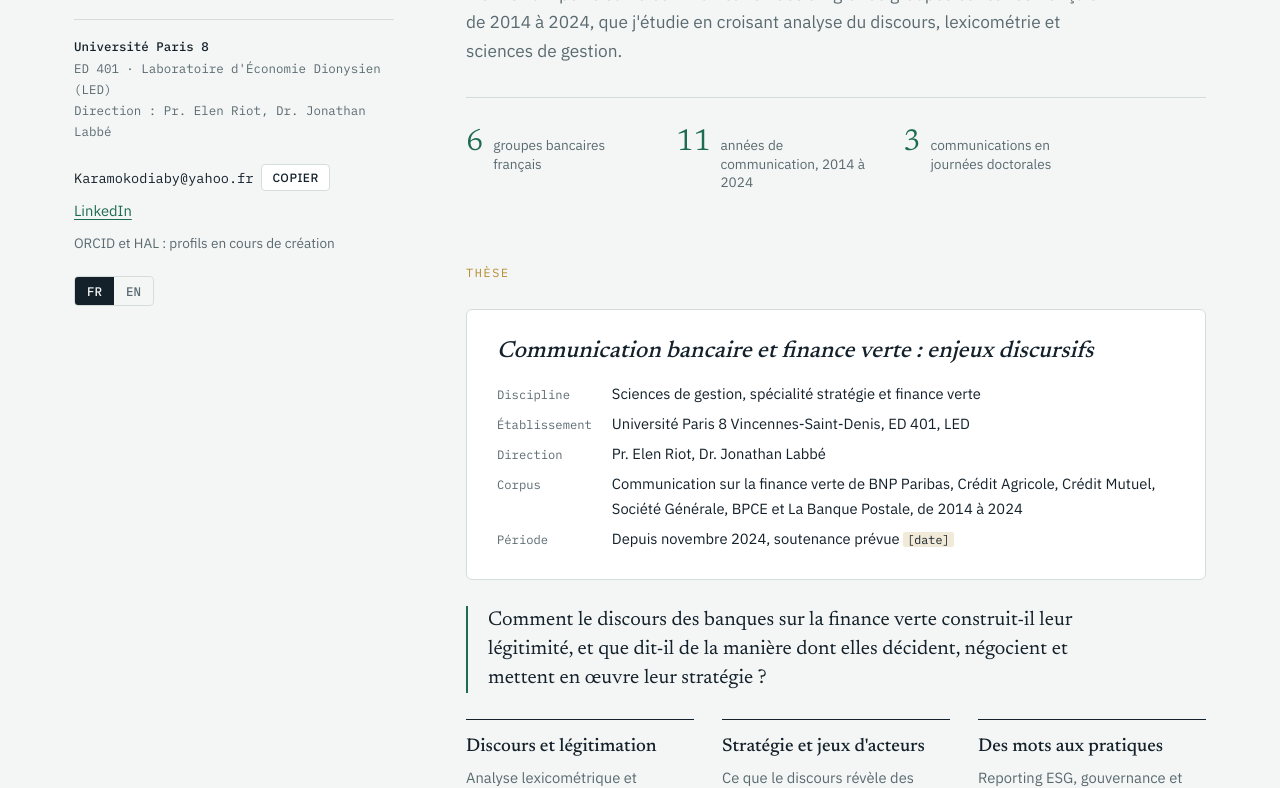
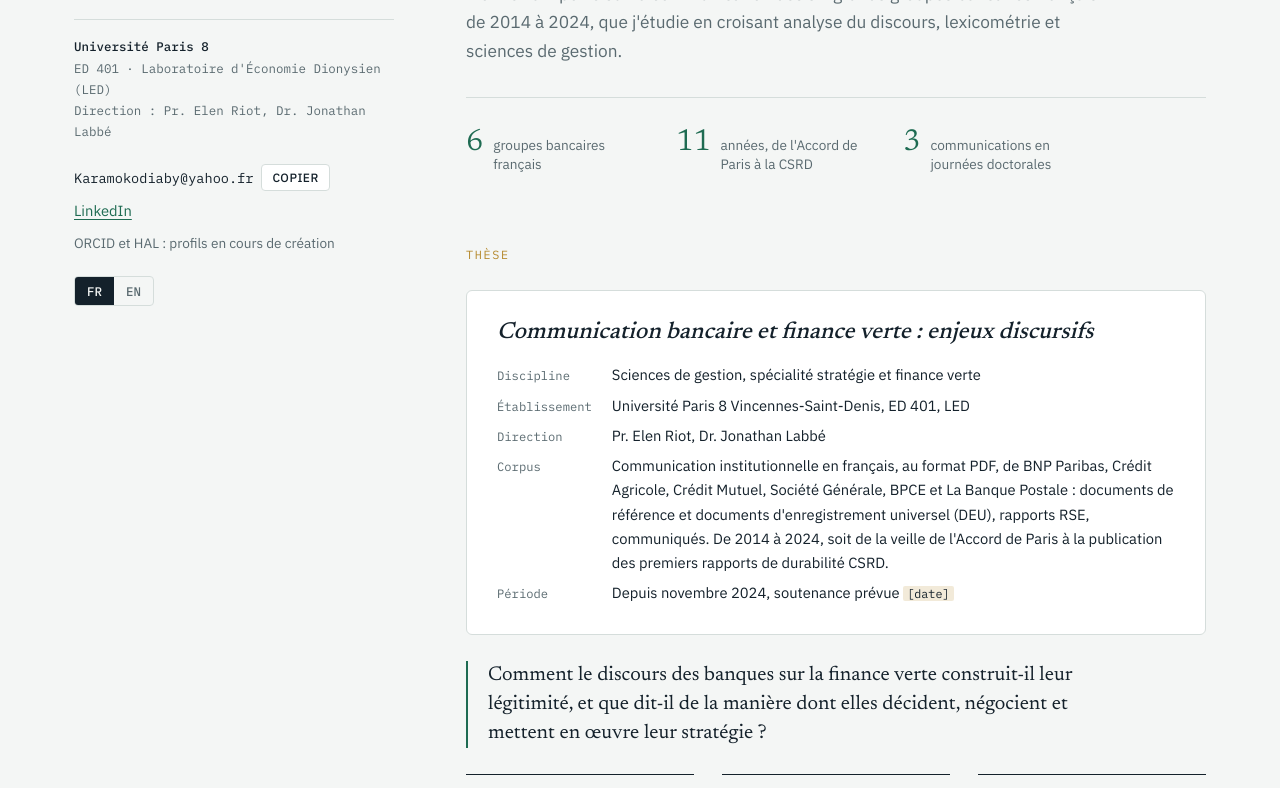
Before and after one commit to Karamokodiaby/Karamokodiaby.github.io, a plain HTML site: page index.html in a window 1280 px wide. Shown: the part 312-1100 px from the top of the page. Drawn offline with Linux system fonts and the light colour scheme.

Commit message:
Précision du corpus : types de documents et bornes 2014-2024
Co-Authored-By: Claude Opus 5.5 <noreply@anthropic.com>
Claude-Session: https://claude.ai/code/session_015hrKMoFQ3U9FbSY4CYJexE

```diff
--- a/index.html
+++ b/index.html
@@ -173,7 +173,7 @@ footer{grid-column:1/-1;border-top:1px solid var(--rule);padding-top:20px;font-s
       </p>
       <div class="facts">
         <div class="fact"><span class="n">6</span><span class="l"><span data-l="fr">groupes bancaires français</span><span data-l="en">French banking groups</span></span></div>
-        <div class="fact"><span class="n">11</span><span class="l"><span data-l="fr">années de communication, 2014 à 2024</span><span data-l="en">years of communication, 2014 to 2024</span></span></div>
+        <div class="fact"><span class="n">11</span><span class="l"><span data-l="fr">années, de l'Accord de Paris à la CSRD</span><span data-l="en">years, from the Paris Agreement to the CSRD</span></span></div>
         <div class="fact"><span class="n">3</span><span class="l"><span data-l="fr">communications en journées doctorales</span><span data-l="en">doctoral workshop presentations</span></span></div>
               </div>
     </section>
@@ -193,7 +193,7 @@ footer{grid-column:1/-1;border-top:1px solid var(--rule);padding-top:20px;font-s
           <dt><span data-l="fr">Direction</span><span data-l="en">Supervision</span></dt>
           <dd>Pr. Elen Riot, Dr. Jonathan Labbé</dd>
           <dt>Corpus</dt>
-          <dd><span data-l="fr">Communication sur la finance verte de BNP Paribas, Crédit Agricole, Crédit Mutuel, Société Générale, BPCE et La Banque Postale, de 2014 à 2024</span><span data-l="en">Green finance communication by BNP Paribas, Crédit Agricole, Crédit Mutuel, Société Générale, BPCE and La Banque Postale, 2014 to 2024</span></dd>
+          <dd><span data-l="fr">Communication institutionnelle en français, au format PDF, de BNP Paribas, Crédit Agricole, Crédit Mutuel, Société Générale, BPCE et La Banque Postale : documents de référence et documents d'enregistrement universel (DEU), rapports RSE, communiqués. De 2014 à 2024, soit de la veille de l'Accord de Paris à la publication des premiers rapports de durabilité CSRD.</span><span data-l="en">French-language corporate communication, in PDF format, from BNP Paribas, Crédit Agricole, Crédit Mutuel, Société Générale, BPCE and La Banque Postale: registration documents and universal registration documents, CSR reports, press releases. From 2014 to 2024, that is from the eve of the Paris Agreement to the publication of the first CSRD sustainability reports.</span></dd>
           <dt><span data-l="fr">Période</span><span data-l="en">Period</span></dt>
           <dd><span data-l="fr">Depuis novembre 2024, soutenance prévue <span class="todo">[date]</span></span><span data-l="en">Since November 2024, defence planned <span class="todo">[date]</span></span></dd>
         </dl>
```
